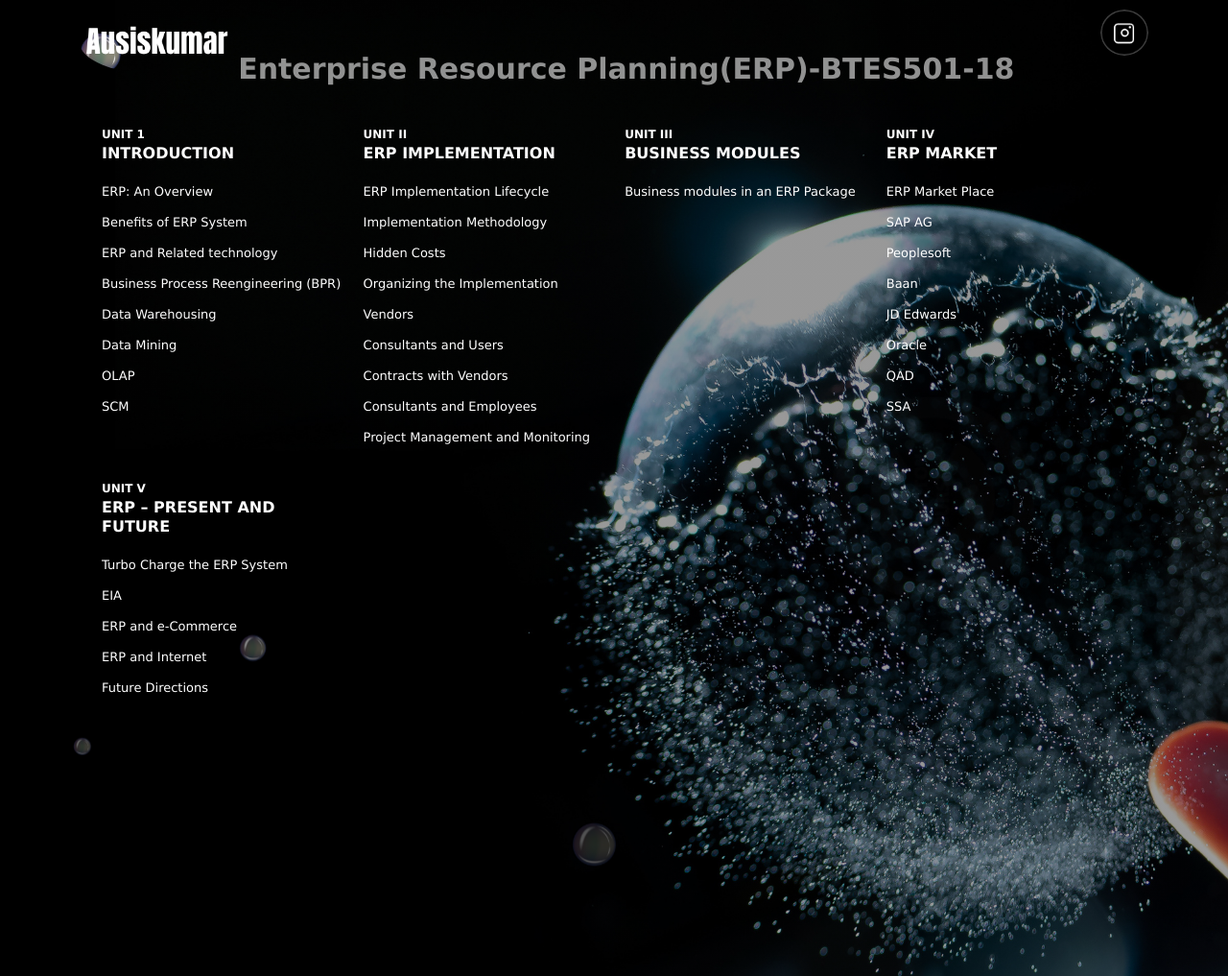
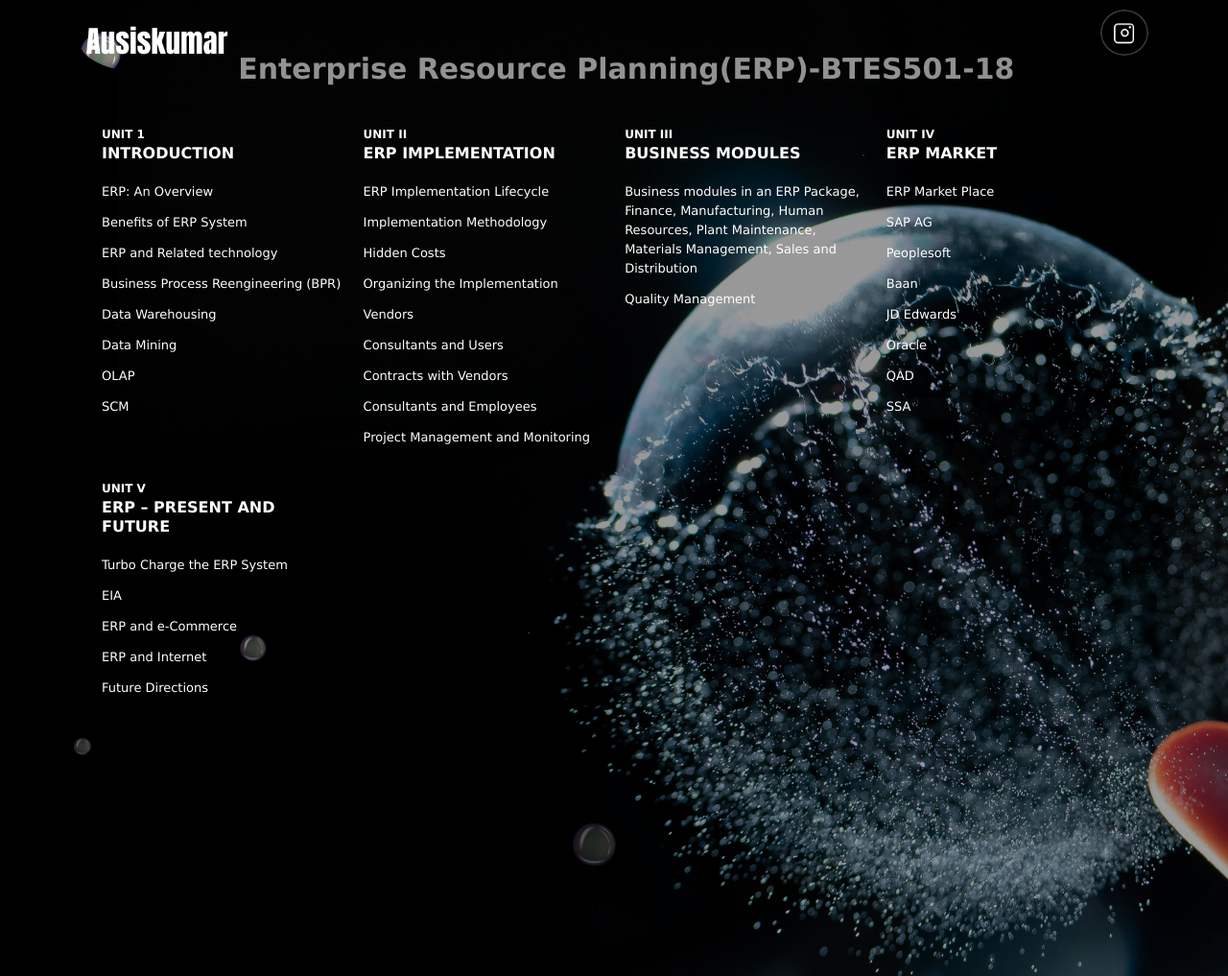
Before and after one commit to ausis/mysyllabus, a plain HTML site: page erp.html in a window 1280 px wide. Shown: the top 1017 px of the page at 96% size. Drawn offline with Linux system fonts and the light colour scheme.

Commit message:
Update erp.html

```diff
--- a/erp.html
+++ b/erp.html
@@ -75,8 +75,11 @@
                     <h1><span>UNIT III</span><br>BUSINESS MODULES
                     </h1>
                     <ul>
-                        <li><a href="https://www.netsuite.com/portal/resource/articles/erp/erp-modules.shtml"
-                                target="_blank">Business modules in an ERP Package</a></li>
+                        <li><a href="http://forceintellect.com/2017/06/02/manufacturing-erp-modules/"
+                                target="_blank">Business modules in an ERP Package, Finance, Manufacturing, Human Resources, Plant Maintenance,
+Materials Management, Sales and Distribution</a></li>
+                         <li><a href="https://www.managementstudyguide.com/hr-and-quality-management-in-erp.htm"
+                                target="_blank">Quality Management</a></li>
 
 
                     </ul>
```
